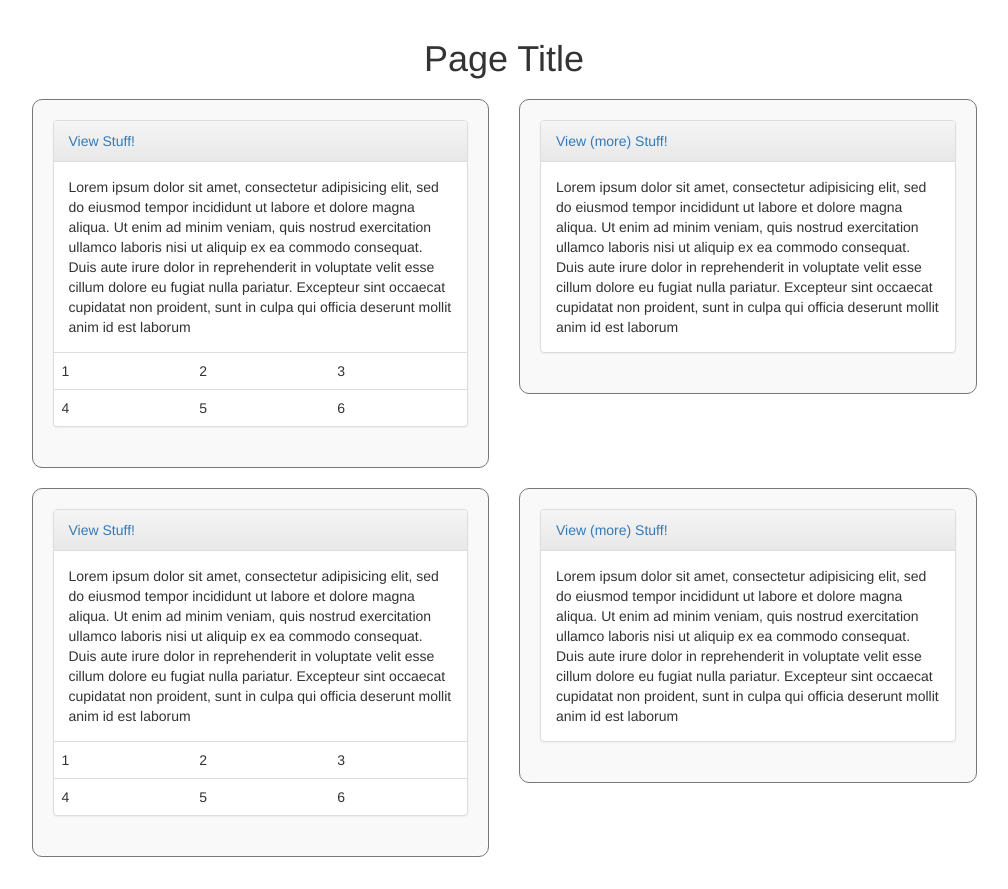
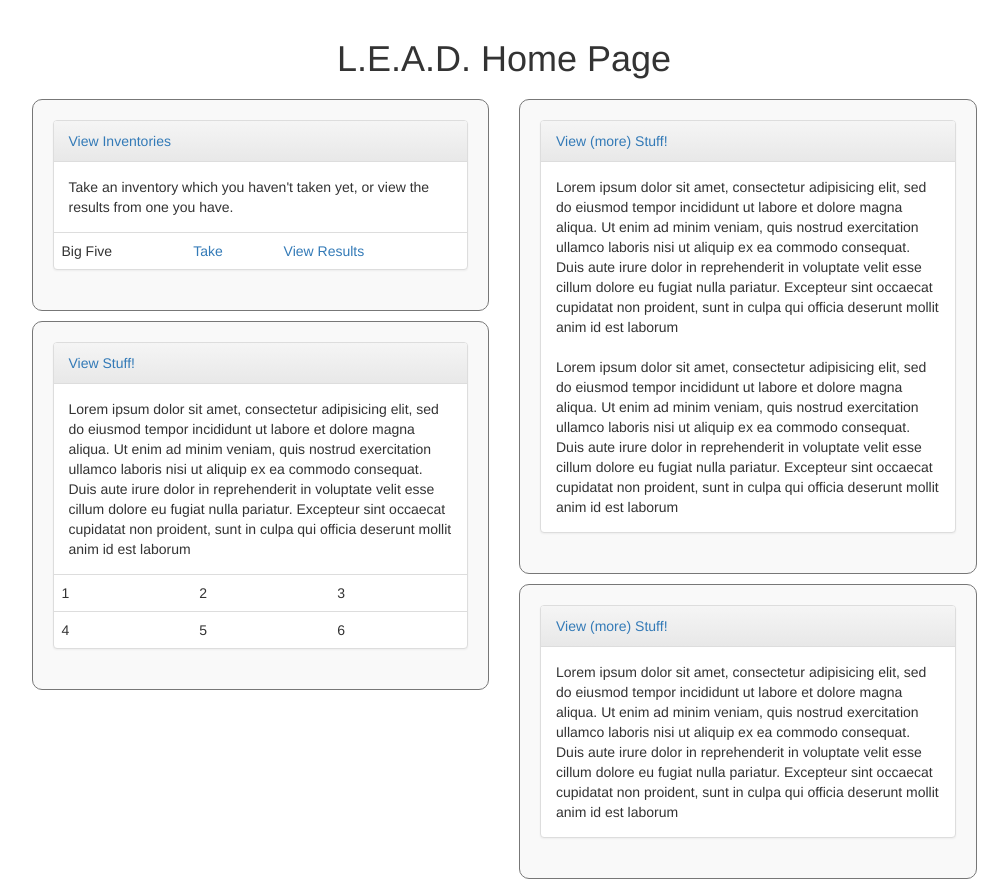
Before and after one commit to srmagura/goodnight-lead, a Django app: page / in a window 1280 px wide. Shown: the part 51-940 px from the top of the page, without its empty margins (136-1144 px from the left). Before the commit the page ends 908 px from the top, so only its background shows below. Run offline with Django 3.2, Linux system fonts and the light colour scheme; the visitor is signed in with stand-in values (Sample User, id 1); parts of the project's set-up code (start-up, migrations or seed data) failed here and were passed over; some libraries are stand-ins or nearby versions.

Commit message:
Updating home page
index now displays inventories within the inventory tile.

```diff
--- a/app/static/app/base.css
+++ b/app/static/app/base.css
@@ -20,6 +20,10 @@ body {
 
 .inline {
     display:inline-block;
+}
+
+.text-center {
+    text-align:center;
 }
 
 .page-login .title
--- a/app/templates/index.html
+++ b/app/templates/index.html
@@ -4,12 +4,31 @@
 {% block content %}
     <div class="container">
         <div class="row">
-            <div class="col-md-offset-4 col-md-4" style="text-align:center;">
-                <h1>Page Title</h1>
+            <div class="col-md-offset-4 col-md-4 text-center">
+                <h1>L.E.A.D. Home Page</h1>
             </div>
         </div>
         <div class="row">
             <div class="col-md-offset-1 col-md-5">
+                <div class="lead-panel hidden-xs">
+                    <div class="panel panel-default">
+                        <div class="panel-heading">
+                            <a href="inventories">View Inventories</a>
+                        </div>
+                        <div class="panel-body">
+                            Take an inventory which you haven't taken yet, or view the results from one you have.
+                        </div>
+                        <table class="table">
+                            {% for id, inventory in inventories.items %}
+                                <tr>
+                                    <td>{{ inventory.name }}</td>
+                                    <td><a href="inventory/take/{{ inventory.inventory_id }}">Take</a></td>
+                                    <td><a href="inventory/review/{{ inventory.inventory_id }}">View Results</a></td>
+                                </tr>
+                             {% endfor %}
+                        </table>
+                    </div>
+                </div>
                 <div class="lead-panel hidden-xs">
                     <div class="panel panel-default">
                         <div class="panel-heading">
@@ -40,38 +59,11 @@
                             <a href="notreallyalink">View (more) Stuff!</a>
                         </div>
                         <div class="panel-body">
+                            Lorem ipsum dolor sit amet, consectetur adipisicing elit, sed do eiusmod tempor incididunt ut labore et dolore magna aliqua. Ut enim ad minim veniam, quis nostrud exercitation ullamco laboris nisi ut aliquip ex ea commodo consequat. Duis aute irure dolor in reprehenderit in voluptate velit esse cillum dolore eu fugiat nulla pariatur. Excepteur sint occaecat cupidatat non proident, sunt in culpa qui officia deserunt mollit anim id est laborum <br /><br />
                             Lorem ipsum dolor sit amet, consectetur adipisicing elit, sed do eiusmod tempor incididunt ut labore et dolore magna aliqua. Ut enim ad minim veniam, quis nostrud exercitation ullamco laboris nisi ut aliquip ex ea commodo consequat. Duis aute irure dolor in reprehenderit in voluptate velit esse cillum dolore eu fugiat nulla pariatur. Excepteur sint occaecat cupidatat non proident, sunt in culpa qui officia deserunt mollit anim id est laborum
                         </div>
                     </div>
                 </div>
-            </div>
-        </div>
-        <div class="row">
-            <div class="col-md-offset-1 col-md-5">
-                <div class="lead-panel hidden-xs">
-                    <div class="panel panel-default">
-                        <div class="panel-heading">
-                            <a href="notreallyalink">View Stuff!</a>
-                        </div>
-                        <div class="panel-body">
-                            Lorem ipsum dolor sit amet, consectetur adipisicing elit, sed do eiusmod tempor incididunt ut labore et dolore magna aliqua. Ut enim ad minim veniam, quis nostrud exercitation ullamco laboris nisi ut aliquip ex ea commodo consequat. Duis aute irure dolor in reprehenderit in voluptate velit esse cillum dolore eu fugiat nulla pariatur. Excepteur sint occaecat cupidatat non proident, sunt in culpa qui officia deserunt mollit anim id est laborum
-                        </div>
-                        <table class="table">
-                            <tr>
-                                <td>1</td>
-                                <td>2</td>
-                                <td>3</td>
-                            </tr>
-                            <tr>
-                                <td>4</td>
-                                <td>5</td>
-                                <td>6</td>
-                            </tr>
-                        </table>
-                    </div>
-                </div>
-            </div>
-            <div class="col-md-5">
                 <div class="lead-panel hidden-xs">
                     <div class="panel panel-default">
                         <div class="panel-heading">
--- a/app/views.py
+++ b/app/views.py
@@ -40,7 +40,8 @@ def logout_required(function):
 
 @login_required(redirect_field_name = None)
 def index(request):
-    return render(request, 'index.html')
+    lead_inventories = inventories.inventoryById
+    return render(request, 'index.html', {'inventories':lead_inventories})
 
 #Loads the login page.
 @logout_required
```
